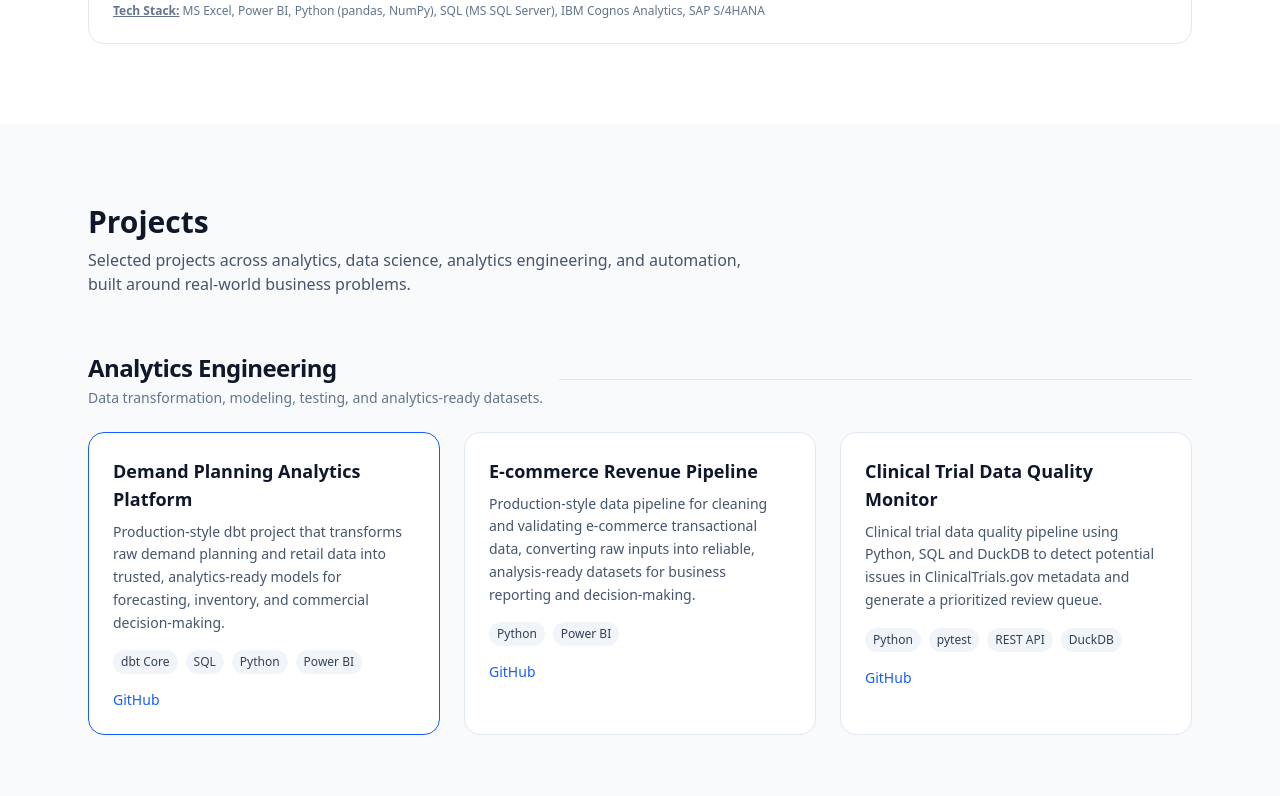
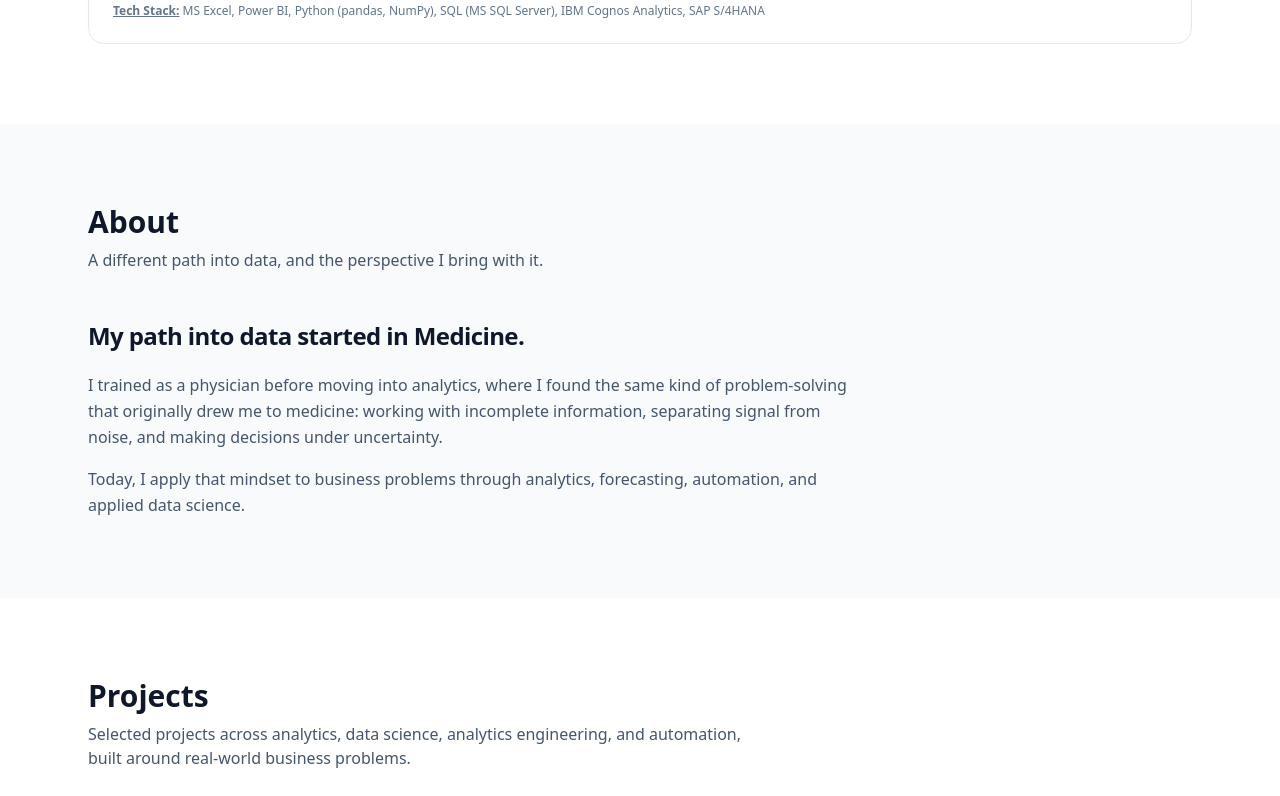
Before and after one commit to nachospreafico/data-portfolio, a React (Vite) app: page / in a window 1280 px wide. Shown: the part 2500-3296 px from the top of the page. Built offline with nearby package versions, Linux system fonts and the light colour scheme.

Commit message:
Add About section highlighting medical background

```diff
--- a/src/App.jsx
+++ b/src/App.jsx
@@ -5,6 +5,7 @@ import Projects from "./components/Projects";
 import Contact from "./components/Contact";
 import HowIThink from "./components/HowIThink";
 import Footer from "./components/Footer";
+import About from "./components/About";
 
 function App() {
   return (
@@ -12,6 +13,7 @@ function App() {
       <Hero />
       <HowIThink />
       <Experience />
+      <About />
       <Projects />
       <Contact />
       <Footer />
--- /dev/null
+++ b/src/components/About.jsx
@@ -0,0 +1,69 @@
+const About = () => {
+  return (
+    <section id="about" className="py-20 bg-slate-50">
+      <div className="max-w-6xl mx-auto px-6">
+        {/* Section header */}
+        <div className="mb-12">
+          <h2
+            className="
+              text-2xl
+              sm:text-3xl
+              font-semibold
+              text-slate-900
+            "
+          >
+            About
+          </h2>
+
+          <p
+            className="
+              mt-2
+              text-slate-600
+              max-w-2xl
+            "
+          >
+            A different path into data, and the perspective I bring with it.
+          </p>
+        </div>
+
+        {/* About content */}
+        <div className="max-w-3xl">
+          <h3
+            className="
+              text-xl
+              sm:text-2xl
+              font-semibold
+              tracking-tight
+              text-slate-900
+            "
+          >
+            My path into data started in Medicine.
+          </h3>
+
+          <div
+            className="
+              mt-5
+              space-y-4
+              text-slate-600
+              leading-relaxed
+            "
+          >
+            <p>
+              I trained as a physician before moving into analytics, where I
+              found the same kind of problem-solving that originally drew me to
+              medicine: working with incomplete information, separating signal
+              from noise, and making decisions under uncertainty.
+            </p>
+
+            <p>
+              Today, I apply that mindset to business problems through
+              analytics, forecasting, automation, and applied data science.
+            </p>
+          </div>
+        </div>
+      </div>
+    </section>
+  );
+};
+
+export default About;
--- a/src/components/Contact.jsx
+++ b/src/components/Contact.jsx
@@ -4,7 +4,7 @@ import { FontAwesomeIcon } from "@fortawesome/react-fontawesome";
 
 const Contact = () => {
   return (
-    <section id="contact" className="py-20">
+    <section id="contact" className="py-20 bg-slate-50">
       <div className="max-w-6xl mx-auto px-6">
         <div className="max-w-2xl">
           {/* Section title */}
--- a/src/components/Footer.jsx
+++ b/src/components/Footer.jsx
@@ -2,7 +2,7 @@ import React from "react";
 
 const Footer = () => {
   return (
-    <p className="text-xs text-center text-slate-500 bg-slate-50">
+    <p className="text-xs text-center text-slate-500">
       © {new Date().getFullYear()}{" "}
       <a
         href="https://www.linkedin.com/in/ignacio-spreafico"
--- a/src/components/Projects.jsx
+++ b/src/components/Projects.jsx
@@ -30,7 +30,7 @@ const projectSections = [
 
 const Projects = () => {
   return (
-    <section id="projects" className="py-20 bg-slate-50">
+    <section id="projects" className="py-20">
       <div className="max-w-6xl mx-auto px-6">
         {/* Section header */}
         <div className="mb-14">
```
